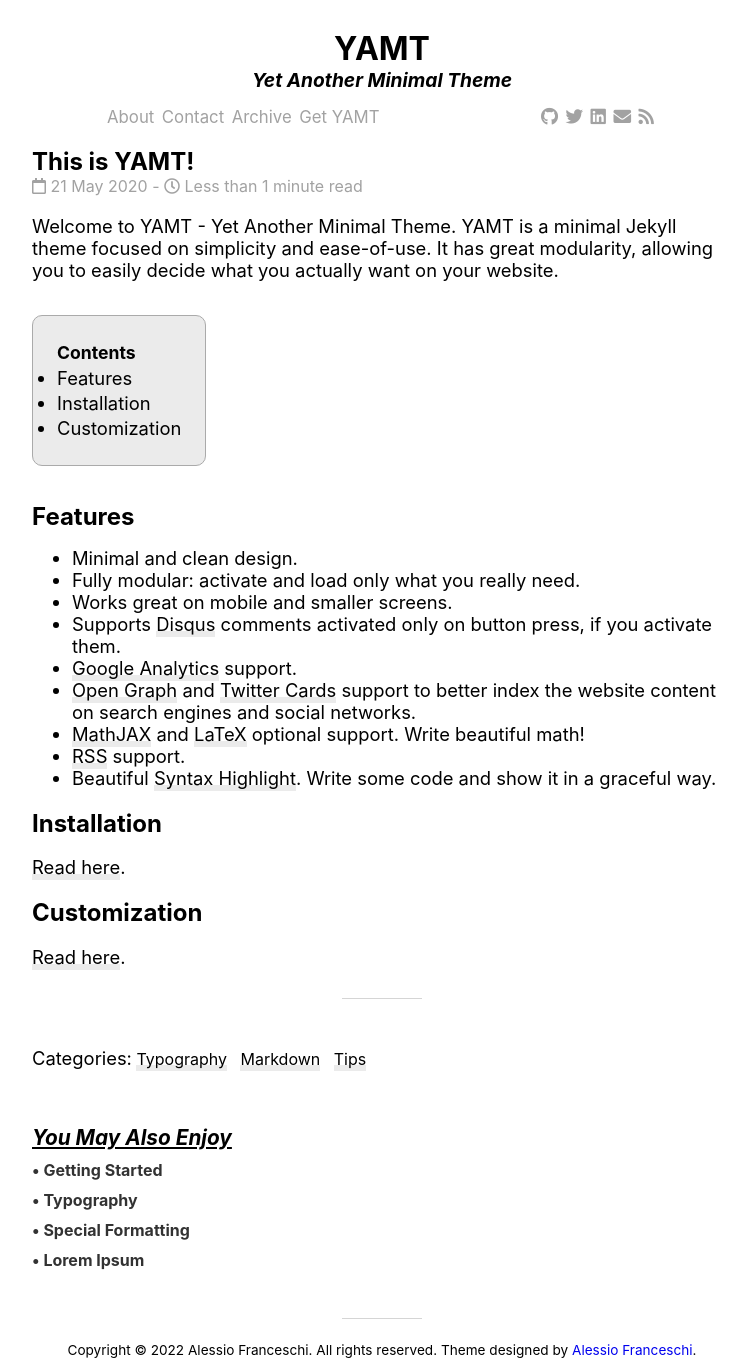
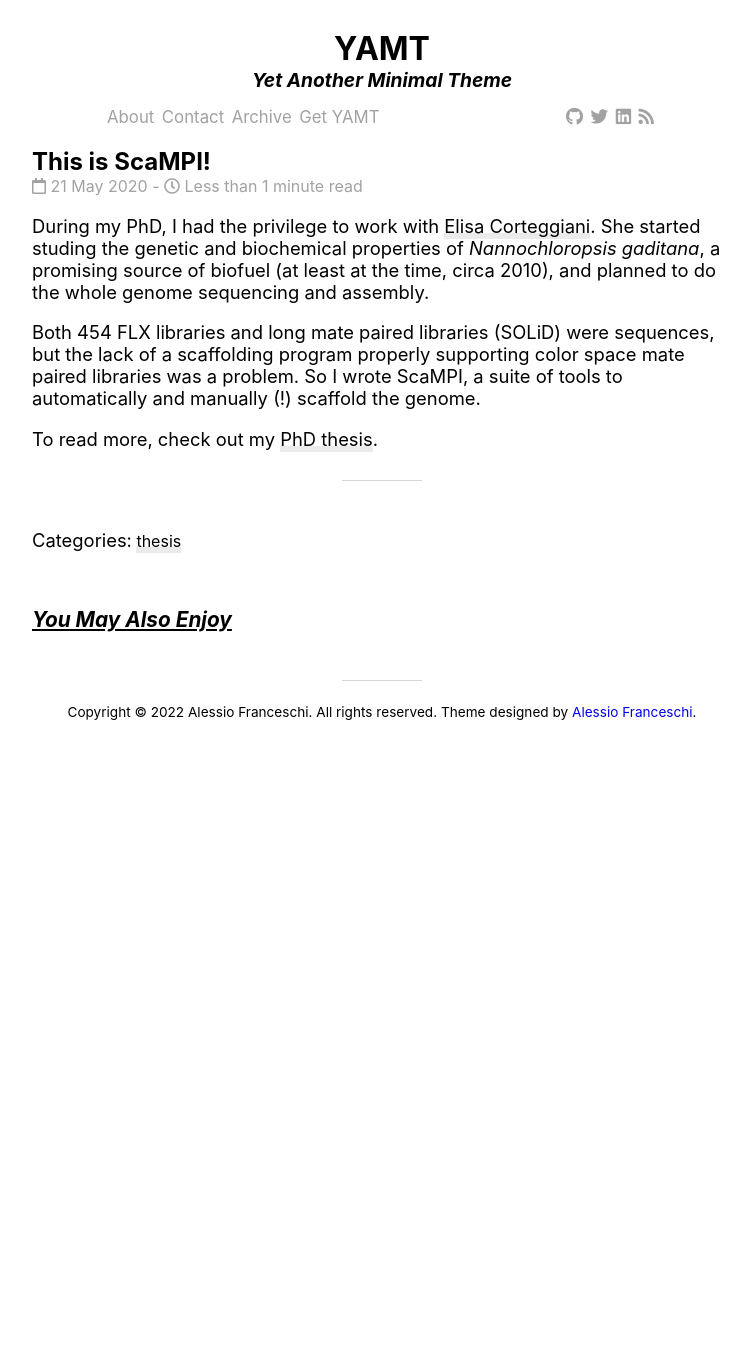
Before and after one commit to telatin/scampi, a Jekyll site: the page built from docs/_posts/2020-05-21-this-is-yamt.md, in a window 1280 px wide. Shown: the whole page, without its empty margins (258-1008 px from the left). Built offline with Jekyll 4.4.1, drawn with Linux system fonts in a browser that asks for light colours; nearby versions of some CDN libraries; comment, search, counter and statistics services are not loaded; after the commit the page ends 900 px from its top, so only the background shows below that.

Commit message:
Update logo, fix paths

```diff
--- a/docs/_includes/comments.html
+++ /dev/null
@@ -1,10 +0,0 @@
-<section class="comments">
-  <script src="https://utteranc.es/client.js"
-    repo="#"
-    issue-term="pathname"
-    label="Comment 💬"
-    theme="github-light"
-    crossorigin="anonymous"
-    async>
-  </script>
-</section>
--- a/docs/_posts/2020-05-21-this-is-yamt.md
+++ b/docs/_posts/2020-05-21-this-is-yamt.md
@@ -1,29 +1,18 @@
 ---
-title: This is YAMT!
+title: This is ScaMPI!
 layout: post
-categories: [Typography, Markdown, Tips]
+categories: [thesis]
 image: /assets/img/logo.jpg
-description: "Welcome to YAMT - Yet Another Minimal Theme."
+description: "Welcome to ScaMPI - the forgotten scaffolder."
 ---
 
-Welcome to YAMT - Yet Another Minimal Theme. YAMT is a minimal Jekyll theme focused on simplicity and ease-of-use. It has great modularity, allowing you to easily decide what you actually want on your website.
+During my PhD, I had the privilege to work with
+[Elisa Corteggiani](https://www.elisacorteggiani.com). She started studing the genetic and biochemical
+properties of *Nannochloropsis gaditana*, a promising source of biofuel (at least at the time, circa 2010),
+and planned to do the whole genome sequencing and assembly.
 
-* hello
-{:toc}
+Both 454 FLX libraries and long mate paired libraries (SOLiD) were sequences, but the lack of a scaffolding
+program properly supporting color space mate paired libraries was a problem. So I wrote ScaMPI, a suite of
+tools to automatically and manually (!) scaffold the genome.
 
-## Features
-- Minimal and clean design.
-- Fully modular: activate and load only what you really need.
-- Works great on mobile and smaller screens.
-- Supports [Disqus](https://disqus.com/) comments activated only on button press, if you activate them.
-- [Google Analytics](https://www.google.com/analytics/) support.
-- [Open Graph](https://ogp.me/) and [Twitter Cards](https://developer.twitter.com/en/docs/tweets/optimize-with-cards/guides/getting-started) support to better index the website content on search engines and social networks.
-- [MathJAX](https://www.mathjax.org/) and [LaTeX](https://www.latex-project.org/) optional support. Write beautiful math!
-- [RSS](https://github.com/jekyll/jekyll-feed) support.
-- Beautiful [Syntax Highlight](https://yamt.netlify.app/2020/05/19/special-formatting.html#syntax-highlight). Write some code and show it in a graceful way.
-
-## Installation
-[Read here](https://github.com/PandaSekh/Jekyll-YAMT#installation).
-
-## Customization
-[Read here](https://github.com/PandaSekh/Jekyll-YAMT#customize).
+To read more, check out my [PhD thesis](https://www.research.unipd.it/handle/11577/3422939?1/Thesis_last.pdf).
--- a/docs/utterances.json
+++ b/docs/utterances.json
@@ -1,3 +1,3 @@
 {
-    "origins": ["https://yourwebsite.com"]
+    "origins": ["https://telatin.github.io/"]
 }
```
Also changed, not shown: docs/_data/social.yml (+3 -5 lines), docs/_includes/analytics.html (+0 -8 lines), docs/_posts/2020-04-11-lorem-ipsum.md (deleted, +0 -17 lines), docs/_posts/2020-05-20-write-a-post.md (+0 -2 lines).
